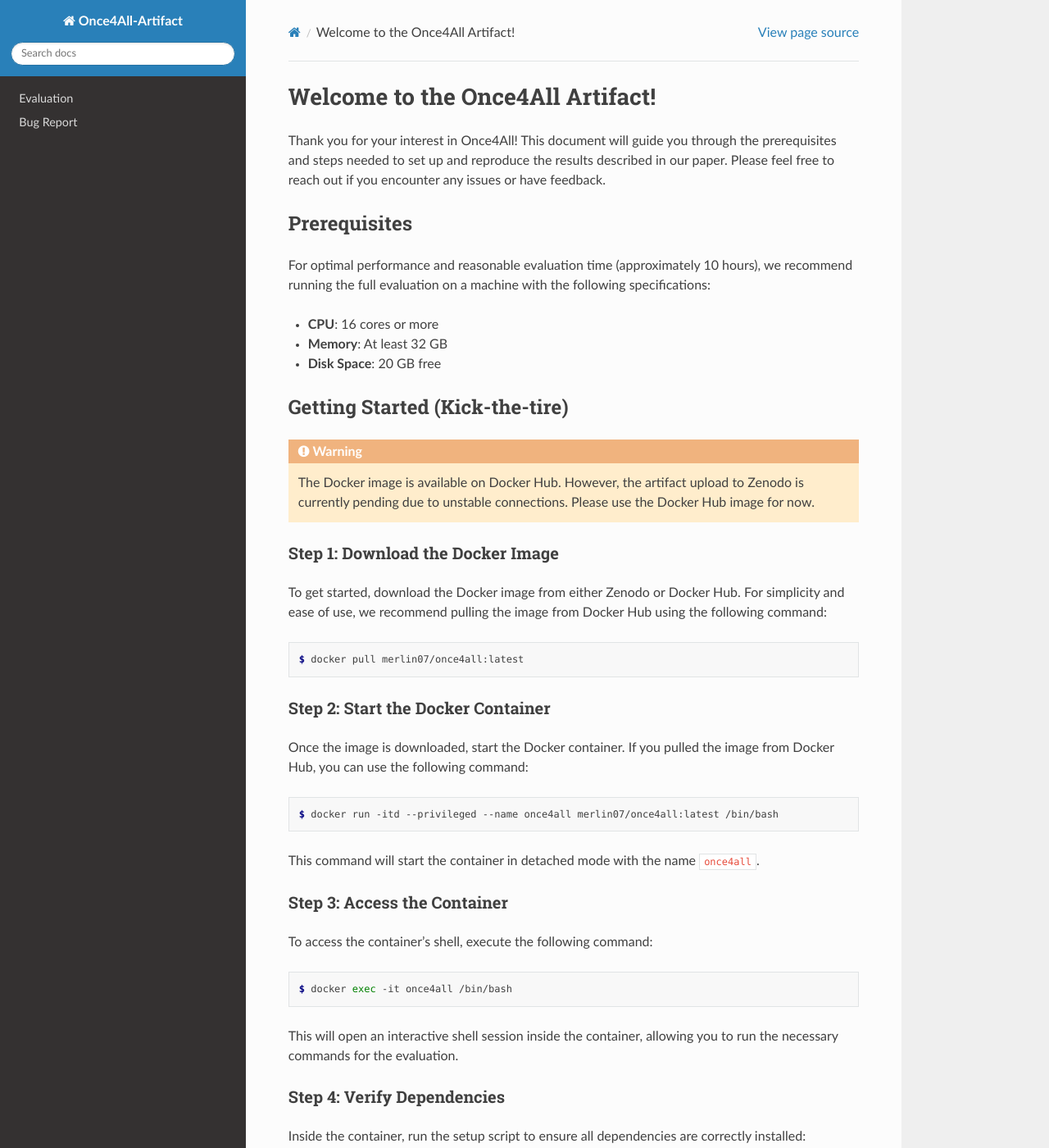
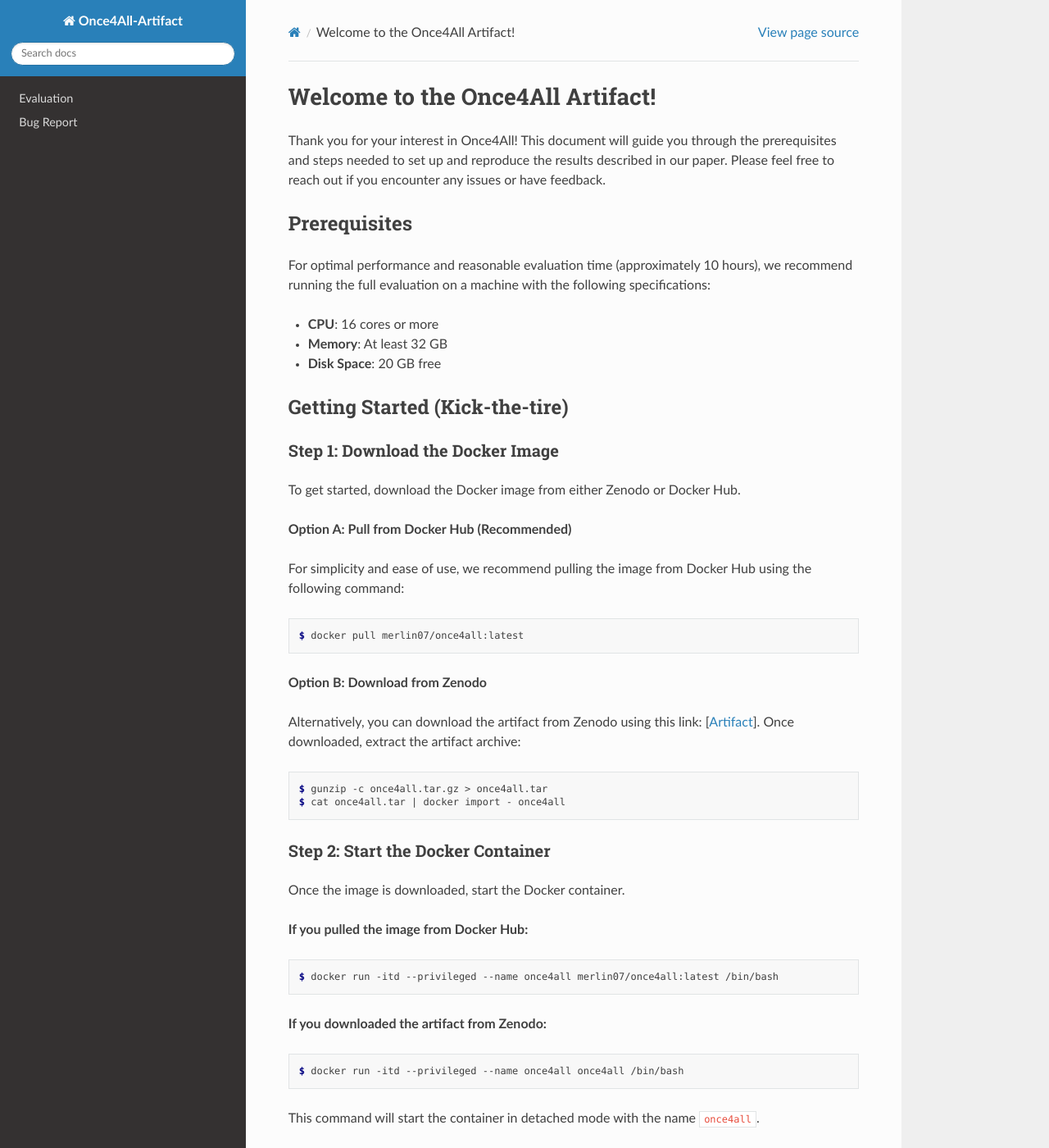
Before and after one commit to merlin-cs/Once4All, a Sphinx documentation site: the page built from docs/source/index.rst, in a window 1280 px wide and 1400 px high. Shown: the whole window at 82% size. Built offline with Sphinx 7.4.7 and the Read the Docs theme 3.1.0, drawn with Linux system fonts in a browser that asks for light colours.

Commit message:
Update index.rst

```diff
--- a/docs/source/index.rst
+++ b/docs/source/index.rst
@@ -17,28 +17,44 @@
 Getting Started (Kick-the-tire)
 -------------------------------
 
-.. warning::
-
-   The Docker image is available on Docker Hub. However, the artifact upload to Zenodo is currently pending due to unstable connections. Please use the Docker Hub image for now.
-
-
 Step 1: Download the Docker Image
 ~~~~~~~~~~~~~~~~~~~~~~~~~~~~~~~~~
 
-To get started, download the Docker image from either Zenodo or Docker Hub. For simplicity and ease of use, we recommend pulling the image from Docker Hub using the following command:
+To get started, download the Docker image from either Zenodo or Docker Hub.
+
+**Option A: Pull from Docker Hub (Recommended)**
+
+For simplicity and ease of use, we recommend pulling the image from Docker Hub using the following command:
 
 .. code-block:: console
 
   $ docker pull merlin07/once4all:latest
 
+**Option B: Download from Zenodo**
+
+Alternatively, you can download the artifact from Zenodo using this link: [`Artifact <https://doi.org/10.5281/zenodo.17946453>`_]. Once downloaded, extract the artifact archive:
+
+.. code-block:: console
+
+  $ gunzip -c once4all.tar.gz > once4all.tar
+  $ cat once4all.tar | docker import - once4all
+
 Step 2: Start the Docker Container
 ~~~~~~~~~~~~~~~~~~~~~~~~~~~~~~~~~~
 
-Once the image is downloaded, start the Docker container. If you pulled the image from Docker Hub, you can use the following command:
+Once the image is downloaded, start the Docker container.
+
+**If you pulled the image from Docker Hub:**
 
 .. code-block:: console
 
   $ docker run -itd --privileged --name once4all merlin07/once4all:latest /bin/bash
+
+**If you downloaded the artifact from Zenodo:**
+
+.. code-block:: console
+
+  $ docker run -itd --privileged --name once4all once4all /bin/bash
 
 This command will start the container in detached mode with the name ``once4all``.
 
```
